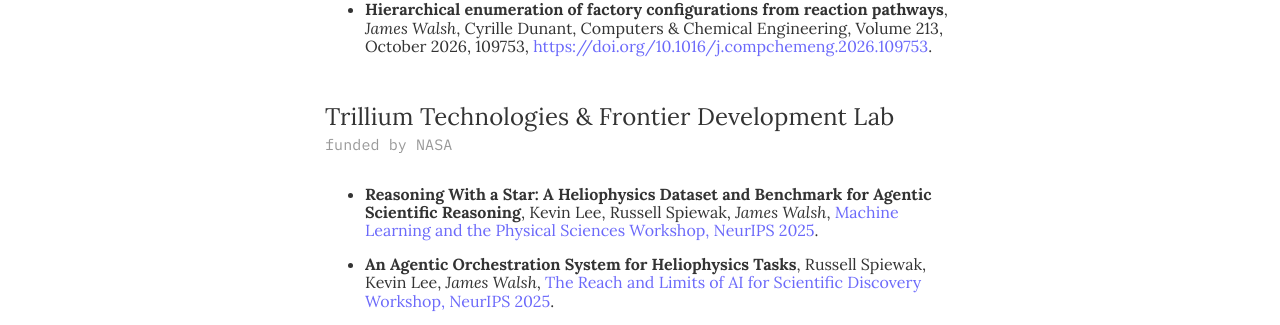
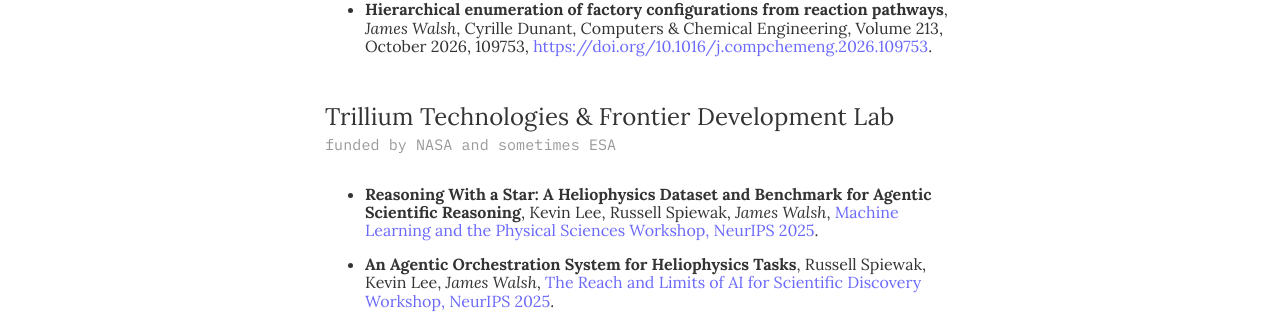
Before and after one commit to dead-water/dead-water.github.io, a Jekyll site: the page built from _pages/publications.md, in a window 1280 px wide. Shown: the part 342-667 px from the top of the page. Built offline with Jekyll 4.4.1, drawn with Linux system fonts in a browser that asks for light colours.

Commit message:
Note ESA funding alongside NASA in the FDL group subtitle

```diff
--- a/_pages/publications.md
+++ b/_pages/publications.md
@@ -9,7 +9,7 @@
 
 - **Hierarchical enumeration of factory configurations from reaction pathways**, *James Walsh*, Cyrille Dunant, Computers & Chemical Engineering, Volume 213, October 2026, 109753, [https://doi.org/10.1016/j.compchemeng.2026.109753](https://doi.org/10.1016/j.compchemeng.2026.109753).
 
-### Trillium Technologies & Frontier Development Lab<span class="affiliation">funded by NASA</span>
+### Trillium Technologies & Frontier Development Lab<span class="affiliation">funded by NASA and sometimes ESA</span>
 {: #fdl}
 
 - **Reasoning With a Star: A Heliophysics Dataset and Benchmark for Agentic Scientific Reasoning**, Kevin Lee, Russell Spiewak, *James Walsh*, [Machine Learning and the Physical Sciences Workshop, NeurIPS 2025](https://arxiv.org/abs/2511.20694).
```
